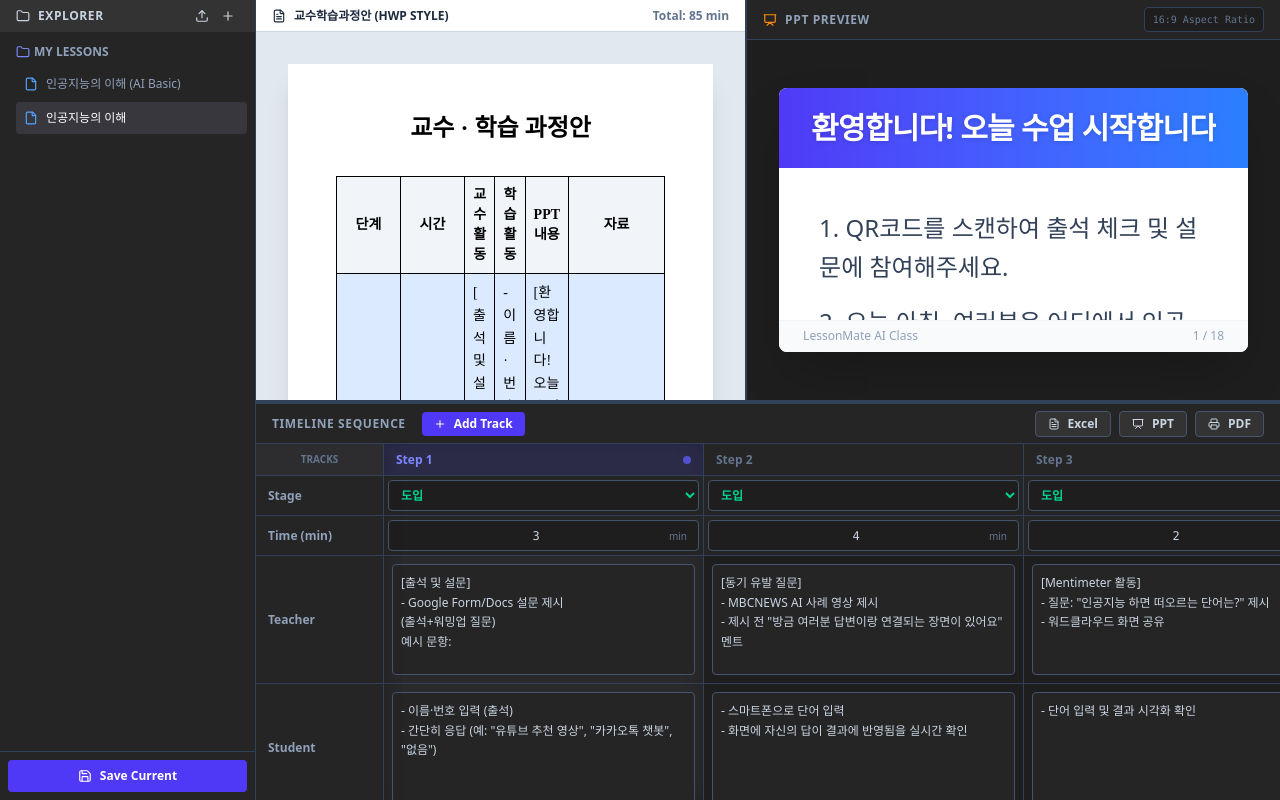
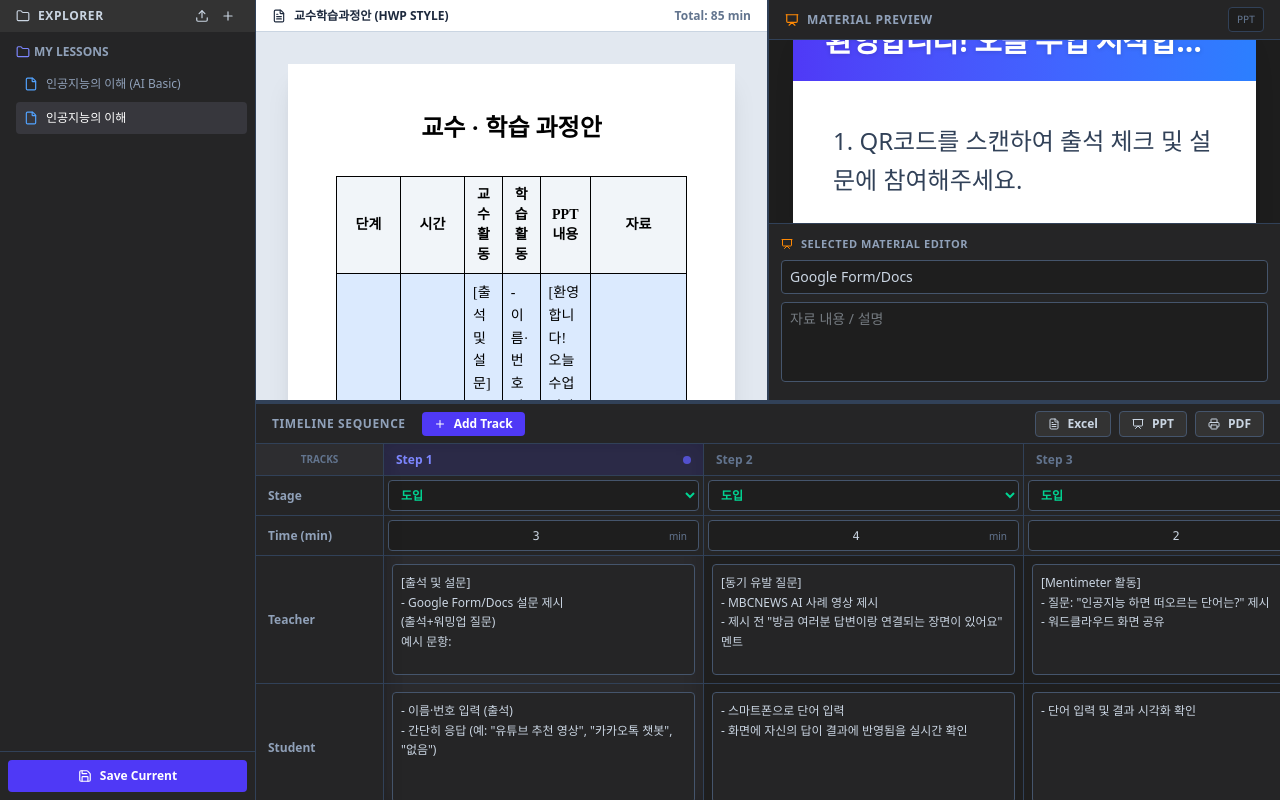
Before and after one commit to vividhyeok/lessonmate, a React (Vite) app: page / in a window 1280 px wide. Built offline with nearby package versions, Linux system fonts and the light colour scheme.

Commit message:
Implement missing UI actions and material editor

```diff
--- a/src/components/LessonPlanView.jsx
+++ b/src/components/LessonPlanView.jsx
@@ -55,7 +55,7 @@ const LessonPlanView = ({
               </tr>
             </thead>
             <tbody>
-              {tracks.map((t, i) => (
+              {tracks.map((t) => (
                 <tr
                   key={t.id}
                   className={`cursor-pointer hover:bg-blue-50 ${selectedId === t.id ? 'bg-blue-100' : ''}`}
--- a/src/components/MaterialPreview.jsx
+++ b/src/components/MaterialPreview.jsx
@@ -1,62 +1,70 @@
-import React from 'react';
-import { Presentation } from 'lucide-react';
+import React, { useMemo } from 'react';
+import { ExternalLink, Link as LinkIcon, Presentation, Video } from 'lucide-react';
 
 const MaterialPreview = ({ selectedItem, updateItem, selectedTrackId, tracks }) => {
-  // Find active slide content (current or previous)
-  const currentTrackIndex = tracks ? tracks.findIndex(t => t.id === selectedTrackId) : -1;
-  let activeContent = "";
+  const currentTrack = useMemo(() => tracks?.find((t) => t.id === selectedTrackId), [tracks, selectedTrackId]);
 
-  if (currentTrackIndex !== -1) {
+  const activeContent = useMemo(() => {
+    const currentTrackIndex = tracks ? tracks.findIndex((t) => t.id === selectedTrackId) : -1;
+
+    if (currentTrackIndex === -1) return '';
+
     for (let i = currentTrackIndex; i >= 0; i--) {
-      const t = tracks[i];
-      if (t.pptContent && t.pptContent.trim().length > 0) {
-        activeContent = t.pptContent;
-        break;
-      }
+      const track = tracks[i];
+      if (track.pptContent && track.pptContent.trim().length > 0) {
+        return track.pptContent;
       }
     }
 
-  // Parse Title and Body from Content
-  // Format: [Title] Body...
-  let slideTitle = "인공지능의 이해";
-  let slideBody = activeContent;
+    return '';
+  }, [tracks, selectedTrackId]);
+
+  const { slideTitle, slideBody } = useMemo(() => {
+    let title = '인공지능의 이해';
+    let body = activeContent;
 
     if (activeContent) {
       const match = activeContent.match(/^\[(.*?)\]([\s\S]*)$/);
       if (match) {
-      slideTitle = match[1];
-      slideBody = match[2].trim();
+        title = match[1];
+        body = match[2].trim();
       }
     }
 
+    return { slideTitle: title, slideBody: body };
+  }, [activeContent]);
+
+  const selectedTrackIdSafe = currentTrack?.id;
+  const updateSelectedItem = (field, value) => {
+    if (!selectedTrackIdSafe || !selectedItem?.id) return;
+    updateItem(selectedTrackIdSafe, selectedItem.id, field, value);
+  };
+
   return (
-    <div className="flex-1 flex flex-col bg-slate-800 relative border-l border-slate-700">
+    <div className="flex-1 flex flex-col bg-slate-800 relative border-l border-slate-700 min-w-0">
       <div className="h-10 bg-[#252526] border-b border-slate-700 flex items-center px-4 justify-between shrink-0">
         <span className="text-xs font-bold text-slate-400 uppercase flex items-center gap-2 tracking-wider">
-          <Presentation size={14} className="text-orange-400" /> PPT Preview
+          <Presentation size={14} className="text-orange-400" /> Material Preview
         </span>
         <span className="text-[10px] font-mono text-slate-500 bg-[#1e1e1e] px-2 py-1 rounded border border-slate-700">
-          16:9 Aspect Ratio
+          {selectedItem ? selectedItem.type.toUpperCase() : 'PPT'}
         </span>
       </div>
 
-      <div className="flex-1 flex items-center justify-center p-8 bg-[#1e1e1e] overflow-hidden relative custom-scrollbar">
-        {/* Slide Container */}
+      <div className="flex-1 min-h-0 flex flex-col bg-[#1e1e1e] overflow-hidden">
+        <div className="flex-1 flex items-center justify-center p-6 overflow-auto custom-scrollbar">
           <div className="aspect-video w-full max-w-4xl bg-white shadow-2xl flex flex-col transition-all duration-300 rounded-lg overflow-hidden relative transform hover:scale-[1.01]">
-
-            {/* Slide Header / Title Bar */}
             <div className="h-20 bg-gradient-to-r from-indigo-600 to-blue-500 flex items-center px-8 shrink-0 shadow-md">
-               <h1 className="text-3xl font-black text-white drop-shadow-sm tracking-tight truncate w-full">
-                 {slideTitle}
-               </h1>
+              <h1 className="text-3xl font-black text-white drop-shadow-sm tracking-tight truncate w-full">{slideTitle}</h1>
             </div>
 
-            {/* Slide Body */}
             <div className="flex-1 p-10 bg-white overflow-y-auto custom-scrollbar">
               <div className="text-2xl font-medium text-slate-700 whitespace-pre-wrap leading-relaxed">
                 {slideBody ? (
                   slideBody.split('\n').map((line, i) => (
-                      <p key={i} className="mb-4">{line}</p>
+                    <p key={i} className="mb-4">
+                      {line}
+                    </p>
                   ))
                 ) : (
                   <div className="flex flex-col items-center justify-center h-full text-slate-300 italic gap-2">
@@ -67,11 +75,62 @@ const MaterialPreview = ({ selectedItem, updateItem, selectedTrackId, tracks })
               </div>
             </div>
 
-            {/* Slide Footer */}
             <div className="h-8 bg-slate-50 border-t border-slate-100 flex items-center justify-between px-6 text-xs text-slate-400 font-medium shrink-0">
               <span>LessonMate AI Class</span>
-                <span>{currentTrackIndex + 1} / {tracks ? tracks.length : '-'}</span>
+              <span>
+                {(tracks ? tracks.findIndex((t) => t.id === selectedTrackId) : -1) + 1} / {tracks ? tracks.length : '-'}
+              </span>
             </div>
+          </div>
+        </div>
+
+        <div className="border-t border-slate-700 bg-[#252526] p-3 space-y-2">
+          {selectedItem ? (
+            <>
+              <div className="text-[11px] text-slate-400 font-bold uppercase tracking-wider flex items-center gap-2">
+                {selectedItem.type === 'ppt' && <Presentation size={12} className="text-orange-400" />}
+                {selectedItem.type === 'url' && <LinkIcon size={12} className="text-blue-400" />}
+                {selectedItem.type === 'video' && <Video size={12} className="text-red-400" />}
+                Selected Material Editor
+              </div>
+              <input
+                value={selectedItem.title || ''}
+                onChange={(e) => updateSelectedItem('title', e.target.value)}
+                placeholder="자료 제목"
+                className="w-full bg-[#1e1e1e] border border-slate-600 rounded px-2 py-1.5 text-sm outline-none focus:border-indigo-500"
+              />
+
+              {(selectedItem.type === 'url' || selectedItem.type === 'video') && (
+                <div className="space-y-1">
+                  <input
+                    value={selectedItem.url || ''}
+                    onChange={(e) => updateSelectedItem('url', e.target.value)}
+                    placeholder={selectedItem.type === 'url' ? 'https://example.com' : 'https://youtube.com/...'}
+                    className="w-full bg-[#1e1e1e] border border-slate-600 rounded px-2 py-1.5 text-sm outline-none focus:border-indigo-500"
+                  />
+                  {selectedItem.url && (
+                    <a
+                      href={selectedItem.url}
+                      target="_blank"
+                      rel="noreferrer"
+                      className="inline-flex items-center gap-1 text-xs text-blue-400 hover:text-blue-300"
+                    >
+                      링크 열기 <ExternalLink size={11} />
+                    </a>
+                  )}
+                </div>
+              )}
+
+              <textarea
+                value={selectedItem.content || ''}
+                onChange={(e) => updateSelectedItem('content', e.target.value)}
+                placeholder="자료 내용 / 설명"
+                className="w-full h-20 bg-[#1e1e1e] border border-slate-600 rounded px-2 py-1.5 text-sm outline-none focus:border-indigo-500 resize-none"
+              />
+            </>
+          ) : (
+            <div className="text-xs text-slate-500 italic">트랙의 자료를 선택하면 여기서 제목/링크/내용을 편집할 수 있습니다.</div>
+          )}
         </div>
       </div>
     </div>
```
Also changed, not shown: src/App.jsx (+58 -61 lines). Lines whose indentation alone changed are shown as unchanged.
